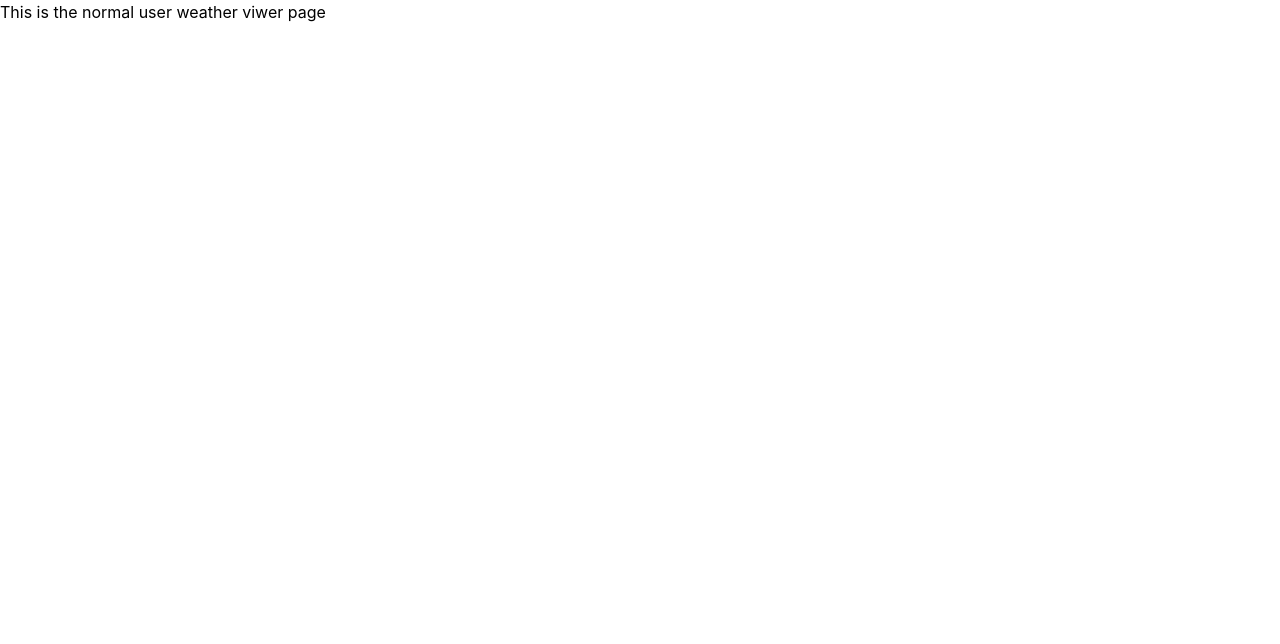
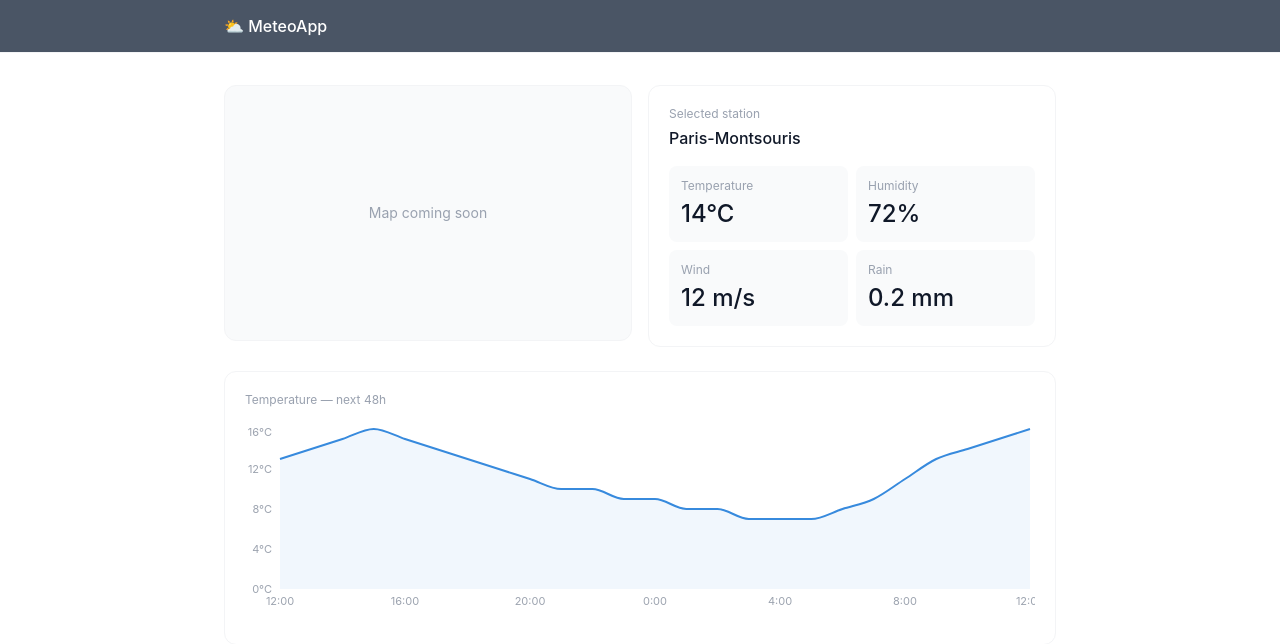
Before and after one commit to SamihAkkari/weather-forecast, a React app in the folder frontend/: page /viewer in a window 1280 px wide. Shown: the top 644 px of the page. Built offline with nearby package versions, Linux system fonts and the light colour scheme; the HTML template or start-up script is replaced by a standard one.

Commit message:
frontend: added componenets to the viewer page

```diff
--- a/frontend/package.json
+++ b/frontend/package.json
@@ -14,6 +14,7 @@
     "react": "^19.2.4",
     "react-dom": "^19.2.4",
     "react-router-dom": "^7.14.0",
+    "recharts": "^3.8.1",
     "tailwindcss": "^4.2.2"
   },
   "devDependencies": {
--- /dev/null
+++ b/frontend/src/components/weather/StationSummary.jsx
@@ -0,0 +1,30 @@
+
+function StationSummary({ station, conditions }) {
+  return (
+    <div className="border border-gray-100 rounded-xl p-5 h-full">
+      <p className="text-xs text-gray-400 mb-1">Selected station</p>
+      <p className="text-base font-medium text-gray-900 mb-4">{station.name}</p>
+
+      <div className="grid grid-cols-2 gap-2">
+        <div className="bg-gray-50 rounded-lg p-3">
+          <p className="text-xs text-gray-400 mb-1">Temperature</p>
+          <p className="text-2xl font-medium text-gray-900">{conditions.temperature}°C</p>
+        </div>
+        <div className="bg-gray-50 rounded-lg p-3">
+          <p className="text-xs text-gray-400 mb-1">Humidity</p>
+          <p className="text-2xl font-medium text-gray-900">{conditions.humidity}%</p>
+        </div>
+        <div className="bg-gray-50 rounded-lg p-3">
+          <p className="text-xs text-gray-400 mb-1">Wind</p>
+          <p className="text-2xl font-medium text-gray-900">{conditions.windSpeed} m/s</p>
+        </div>
+        <div className="bg-gray-50 rounded-lg p-3">
+          <p className="text-xs text-gray-400 mb-1">Rain</p>
+          <p className="text-2xl font-medium text-gray-900">{conditions.precipitation} mm</p>
+        </div>
+      </div>
+    </div>
+  );
+}
+
+export default StationSummary
--- /dev/null
+++ b/frontend/src/components/weather/TemperatureChart.jsx
@@ -0,0 +1,64 @@
+import {
+  AreaChart,
+  Area,
+  XAxis,
+  YAxis,
+  Tooltip,
+  ResponsiveContainer
+} from 'recharts'
+
+function formatHour(timeString) {
+  const date = new Date(timeString)
+  return `${date.getHours()}:00`
+}
+
+function TemperatureChart({ forecast }) {
+  const data = forecast.map(entry => ({
+    hour: formatHour(entry.time),
+    temperature: entry.temperature,
+  }))
+
+  return (
+    <div className="border border-gray-100 rounded-xl p-5 mb-6">
+      <p className="text-xs text-gray-400 mb-4">Temperature — next 48h</p>
+      <ResponsiveContainer width="100%" height={200}>
+        <AreaChart data={data}>
+          <XAxis
+            dataKey="hour"
+            tick={{ fontSize: 11, fill: '#9ca3af' }}
+            tickLine={false}
+            axisLine={false}
+            interval={3}
+          />
+          <YAxis
+            tick={{ fontSize: 11, fill: '#9ca3af' }}
+            tickLine={false}
+            axisLine={false}
+            unit="°C"
+            width={30}
+          />
+          <Tooltip
+            formatter={(value) => [`${value}°C`, 'Temperature']}
+            labelStyle={{ fontSize: 12, color: '#6b7280' }}
+            contentStyle={{
+              border: '0.5px solid #f0f0f0',
+              borderRadius: '8px',
+              fontSize: 12,
+            }}
+          />
+          <Area
+            type="monotone"
+            dataKey="temperature" // Selects the temperature as the data to plot
+            stroke="#378ADD"
+            strokeWidth={2}
+            fill="#378ADD"
+            fillOpacity={0.07}
+            dot={false}
+          />
+        </AreaChart>
+      </ResponsiveContainer>
+    </div>
+  )
+}
+
+export default TemperatureChart
--- a/frontend/src/data/mockData.js
+++ b/frontend/src/data/mockData.js
@@ -0,0 +1,41 @@
+export const mockStation = {
+  id: "75114001",
+  name: "Paris-Montsouris",
+  latitude: 48.8215,
+  longitude: 2.3378,
+}
+
+export const mockCurrentConditions = {
+  temperature: 14,
+  humidity: 72,
+  windSpeed: 12,
+  precipitation: 0.2,
+}
+
+export const mockForecast = [
+  { time: "2026-04-07T12:00:00", temperature: 13, precipitation: 0.0, windSpeed: 10, humidity: 68 },
+  { time: "2026-04-07T13:00:00", temperature: 14, precipitation: 0.0, windSpeed: 11, humidity: 67 },
+  { time: "2026-04-07T14:00:00", temperature: 15, precipitation: 0.0, windSpeed: 12, humidity: 65 },
+  { time: "2026-04-07T15:00:00", temperature: 16, precipitation: 0.1, windSpeed: 13, humidity: 64 },
+  { time: "2026-04-07T16:00:00", temperature: 15, precipitation: 0.2, windSpeed: 14, humidity: 66 },
+  { time: "2026-04-07T17:00:00", temperature: 14, precipitation: 0.5, windSpeed: 13, humidity: 70 },
+  { time: "2026-04-07T18:00:00", temperature: 13, precipitation: 0.3, windSpeed: 11, humidity: 74 },
+  { time: "2026-04-07T19:00:00", temperature: 12, precipitation: 0.0, windSpeed: 10, humidity: 75 },
+  { time: "2026-04-07T20:00:00", temperature: 11, precipitation: 0.0, windSpeed: 9,  humidity: 76 },
+  { time: "2026-04-07T21:00:00", temperature: 10, precipitation: 0.0, windSpeed: 8,  humidity: 78 },
+  { time: "2026-04-07T22:00:00", temperature: 10, precipitation: 0.0, windSpeed: 8,  humidity: 79 },
+  { time: "2026-04-07T23:00:00", temperature: 9,  precipitation: 0.0, windSpeed: 7,  humidity: 80 },
+  { time: "2026-04-08T00:00:00", temperature: 9,  precipitation: 0.0, windSpeed: 7,  humidity: 81 },
+  { time: "2026-04-08T01:00:00", temperature: 8,  precipitation: 0.0, windSpeed: 6,  humidity: 82 },
+  { time: "2026-04-08T02:00:00", temperature: 8,  precipitation: 0.0, windSpeed: 6,  humidity: 83 },
+  { time: "2026-04-08T03:00:00", temperature: 7,  precipitation: 0.1, windSpeed: 6,  humidity: 84 },
+  { time: "2026-04-08T04:00:00", temperature: 7,  precipitation: 0.0, windSpeed: 5,  humidity: 84 },
+  { time: "2026-04-08T05:00:00", temperature: 7,  precipitation: 0.0, windSpeed: 5,  humidity: 85 },
+  { time: "2026-04-08T06:00:00", temperature: 8,  precipitation: 0.0, windSpeed: 6,  humidity: 83 },
+  { time: "2026-04-08T07:00:00", temperature: 9,  precipitation: 0.0, windSpeed: 7,  humidity: 80 },
+  { time: "2026-04-08T08:00:00", temperature: 11, precipitation: 0.0, windSpeed: 8,  humidity: 76 },
+  { time: "2026-04-08T09:00:00", temperature: 13, precipitation: 0.0, windSpeed: 9,  humidity: 72 },
+  { time: "2026-04-08T10:00:00", temperature: 14, precipitation: 0.0, windSpeed: 10, humidity: 69 },
+  { time: "2026-04-08T11:00:00", temperature: 15, precipitation: 0.0, windSpeed: 11, humidity: 67 },
+  { time: "2026-04-08T12:00:00", temperature: 16, precipitation: 0.0, windSpeed: 12, humidity: 65 },
+]
--- a/frontend/src/pages/WeatherViewerPage.jsx
+++ b/frontend/src/pages/WeatherViewerPage.jsx
@@ -1,11 +1,35 @@
-
+import Navbar from '../components/common/Navbar'
+import StationSummary from '../components/weather/StationSummary'
+import TemperatureChart from '../components/weather/TemperatureChart'
+import { mockStation, mockCurrentConditions, mockForecast } from '../data/mockData'
 
 function WeatherViewerPage() {
     return (
-        <>
+        <div className="min-h-screen bg-white">
             <title> Weather viewer </title>
-            <div> This is the normal user weather viwer page </div>
-        </>
+            <Navbar />
+
+            <div className="max-w-4xl mx-auto px-8 py-8">
+
+                <div className="grid grid-cols-2 gap-4 mb-6">
+                    {/* Map placeholder for now */}
+                    <div className="border border-gray-100 rounded-xl h-64 bg-gray-50 flex items-center justify-center">
+                        <p className="text-sm text-gray-400">Map coming soon</p>
+                    </div>
+
+                    {/* Station current conditions summary */}
+                    <StationSummary
+                        station={mockStation}
+                        conditions={mockCurrentConditions}
+                    />
+                </div>
+
+                {/* Chart and hourly cards coming next */}
+                <TemperatureChart forecast={mockForecast} />
+
+            </div>
+
+        </div>
 
     );
 }
```
Also changed, not shown: frontend/src/pages/HomePage.jsx (+0 -26 lines), 1 other file (tests, documents, lock files or other folders).
